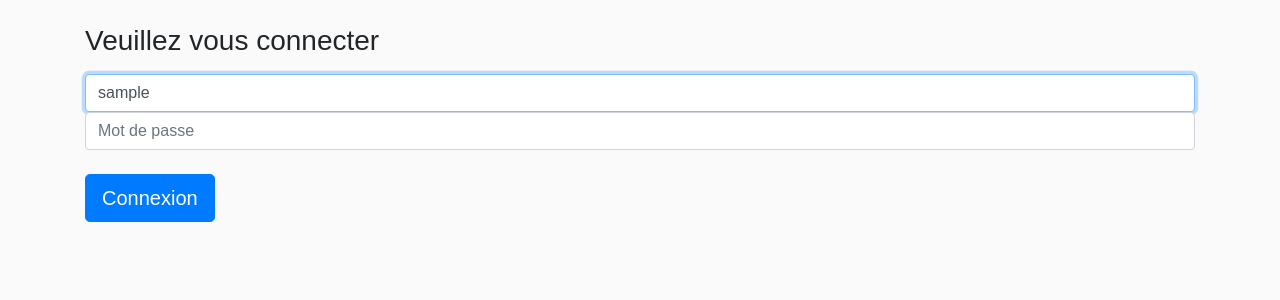
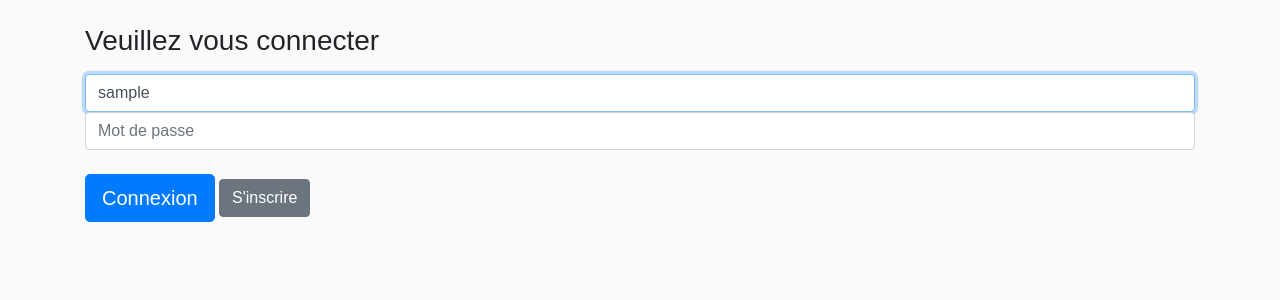
Before and after one commit to xJulien67/VLSJB, a PHP site: template templates/security/login.html.twig in a window 1280 px wide. Shown: the top 300 px of the page. Run offline with PHP 8.4, Linux system fonts and the light colour scheme; the template is opened without the code that fills it: most values are stand-ins (such as "Sample title", 1, 10 or a date in 2020); some libraries are stand-ins or nearby versions.

Commit message:
suppr choix rôle quand création d'un utilisateur

```diff
--- a/src/Form/UserType.php
+++ b/src/Form/UserType.php
@@ -15,14 +15,14 @@ class UserType extends AbstractType
     {
         $builder
             ->add('username')
-            ->add('roles', ChoiceType::class, [
+            /*->add('roles', ChoiceType::class, [
               'choices' => [
                 'ROLE_ADMIN' => 'ROLE_ADMIN',
                 'ROLE_USER' => 'ROLE_USER',
               ],
               'multiple' => true,
               'expanded' => true
-            ])
+            ])*/
             ->add('password')
         ;
     }
--- a/templates/security/login.html.twig
+++ b/templates/security/login.html.twig
@@ -35,5 +35,8 @@
     <button class="btn btn-lg btn-primary" type="submit">
         Connexion
     </button>
+    <a href="{{ path('user_new') }}" class="btn btn-secondary" role="button" aria-pressed="true">
+        S'inscrire
+    </a>
 </form>
 {% endblock %}
```
